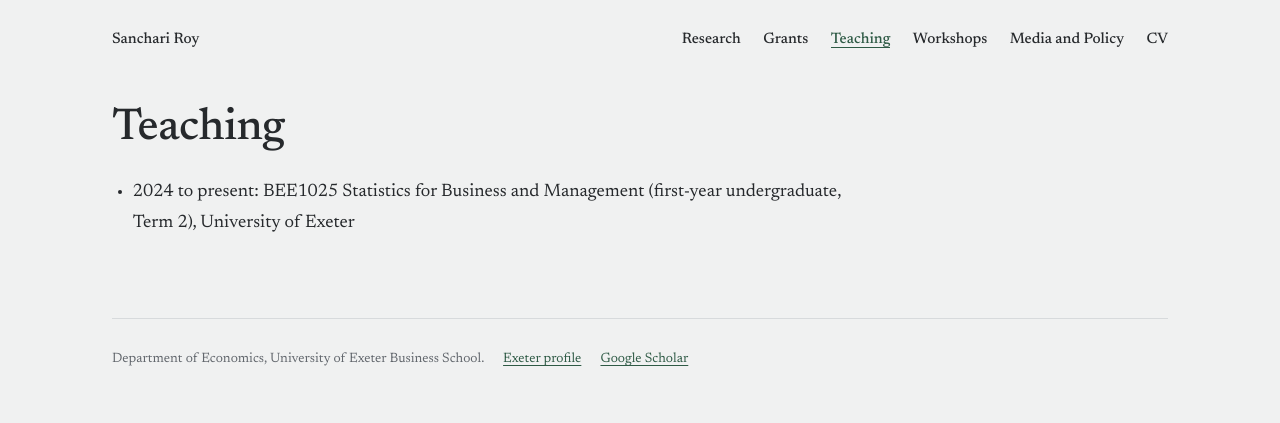
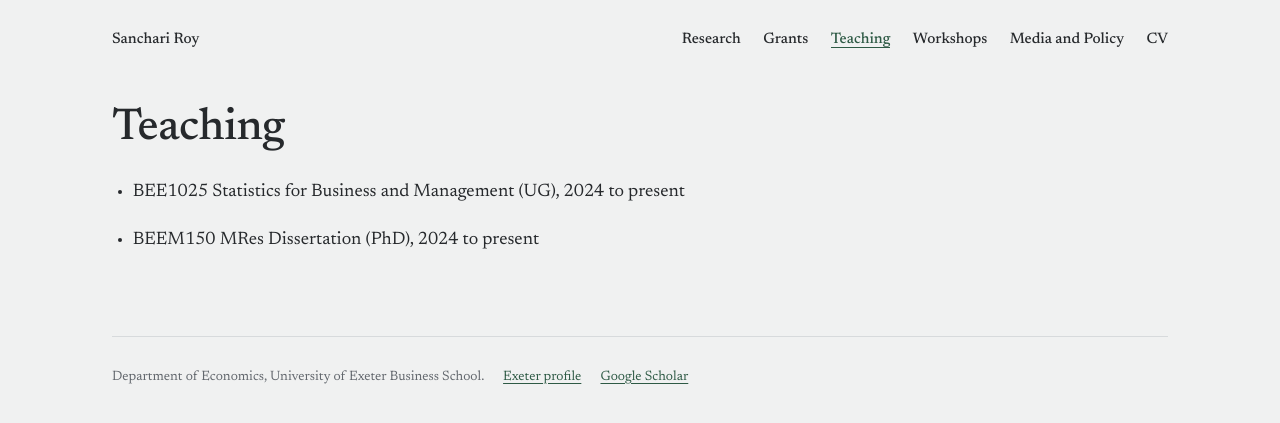
Before and after one commit to sanchariroym/sanchariroym.github.io, a Jekyll site: the page built from teaching.md, in a window 1280 px wide. Shown: the top 423 px of the page. Built offline with Jekyll 4.4.1, drawn with Linux system fonts in a browser that asks for light colours.

Commit message:
Widen inner pages, update teaching, unlink monograph
Co-Authored-By: Claude Opus 5.5 <noreply@anthropic.com>
Claude-Session: https://claude.ai/code/session_01BVddaAtzbXtbz8eDZN5RwJ

```diff
--- a/assets/css/style.css
+++ b/assets/css/style.css
@@ -44,7 +44,7 @@ a:focus-visible { outline: 2px solid var(--accent); outline-offset: 3px; }
 .links { display: flex; flex-wrap: wrap; gap: 0.5rem 1.5rem; font: 500 0.95rem var(--display); border-top: 1px solid var(--line); padding-top: 1.1rem; margin-top: 2rem; }
 
 /* Inner pages */
-.inner .content { margin-top: 3.5rem; max-width: 46rem; }
+.inner .content { margin-top: 3.5rem; }
 .inner h1 { font: 500 clamp(2rem, 3.6vw, 2.8rem)/1.1 var(--display); letter-spacing: -0.01em; margin: 0 0 1.5rem; }
 .content h2 { font: 500 1.2rem var(--display); margin: 2.75rem 0 1rem; padding-bottom: 0.4rem; border-bottom: 1px solid var(--line); }
 .content h3 { font: 500 1.05rem/1.4 var(--display); margin: 1.75rem 0 0.25rem; }
--- a/teaching.md
+++ b/teaching.md
@@ -5,4 +5,5 @@ permalink: /teaching/
 description: Teaching by Sanchari Roy at the University of Exeter, including BEE1025 Statistics for Business and Management.
 ---
 
-- 2024 to present: BEE1025 Statistics for Business and Management (first-year undergraduate, Term 2), University of Exeter
+- BEE1025 Statistics for Business and Management (UG), 2024 to present
+- BEEM150 MRes Dissertation (PhD), 2024 to present
```
Also changed, not shown: research.md (+1 -1 lines).
